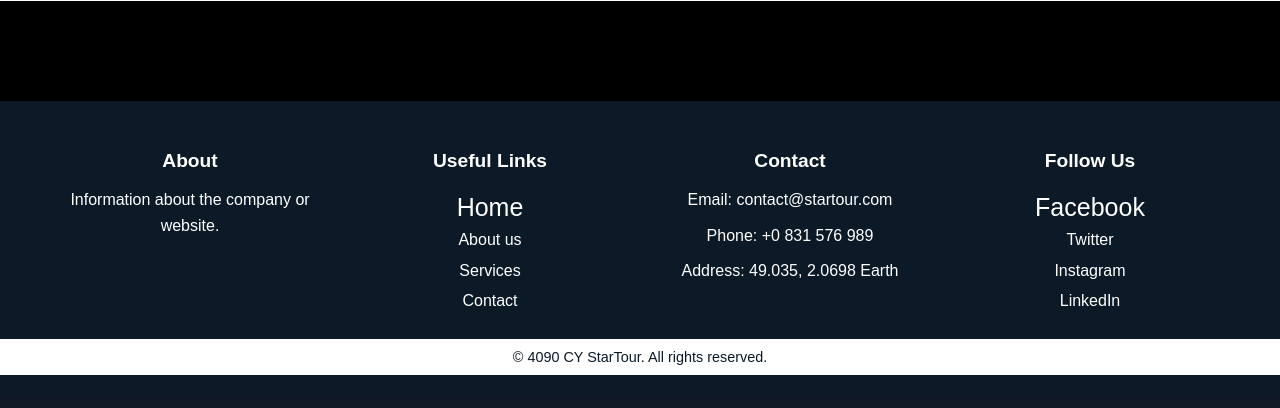
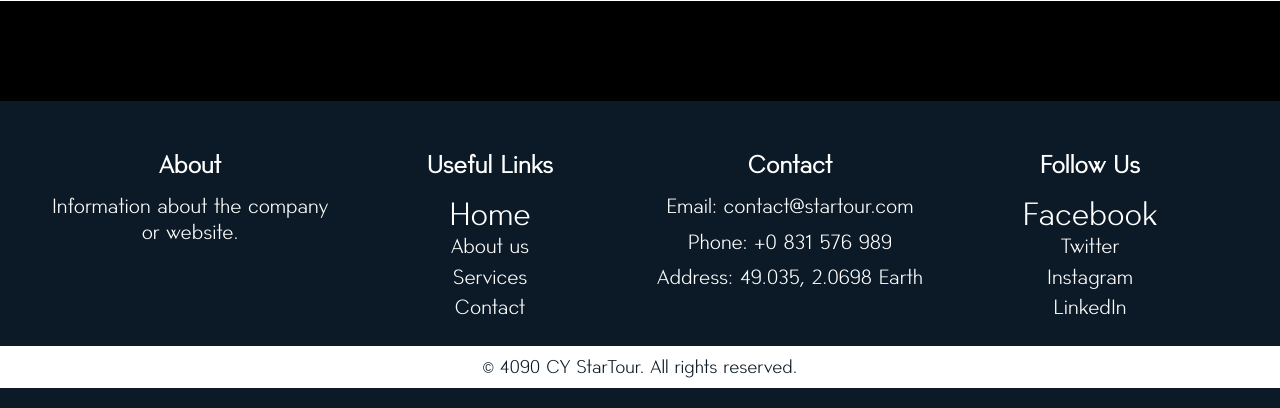
Before and after one commit to nassimjmh/CY-Star-Tour, a PHP site: page /html/index.html in a window 1280 px wide. Shown: the part 3559-3967 px from the top of the page. Before the commit the page ends 3934 px from the top, so only its background shows below. Run offline with PHP 8.4, Linux system fonts and the light colour scheme.

Commit message:
font footer

```diff
--- a/css/style.css
+++ b/css/style.css
@@ -19,6 +19,7 @@ footer {
     padding: 20px 0;
     text-align: center;
     width: 100%;
+    font-family: 'Montblanc', sans-serif;
 }
 
 .footer-container {
```
